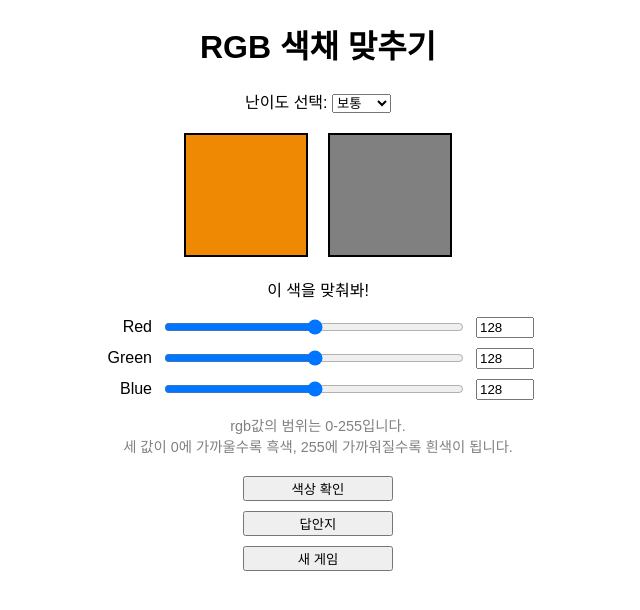
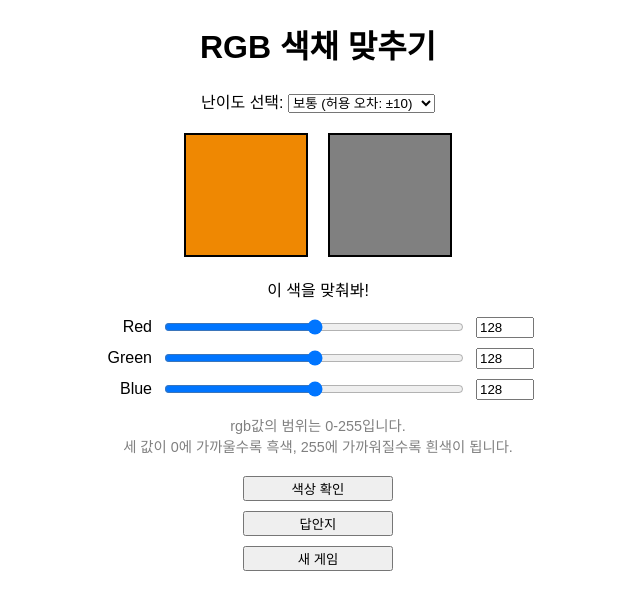
Before and after one commit to stu99m/rgb-color-game, a plain HTML site: page index.html in a window 1280 px wide. Shown: the whole page, without its empty margins (322-962 px from the left). Drawn offline with Linux system fonts and the light colour scheme.

Commit message:
Update index.html

```diff
--- a/index.html
+++ b/index.html
@@ -61,9 +61,9 @@
 
     <label for="difficulty">난이도 선택: </label>
     <select id="difficulty">
-        <option value="easy">쉬움</option>
-        <option value="normal" selected>보통</option>
-        <option value="hard">어려움</option>
+        <option value="easy">쉬움 (허용 오차: ±15)</option>
+        <option value="normal" selected>보통 (허용 오차: ±10)</option>
+        <option value="hard">어려움 (허용 오차: ±5)</option>
     </select>
 
     <div class="color-container">
```
